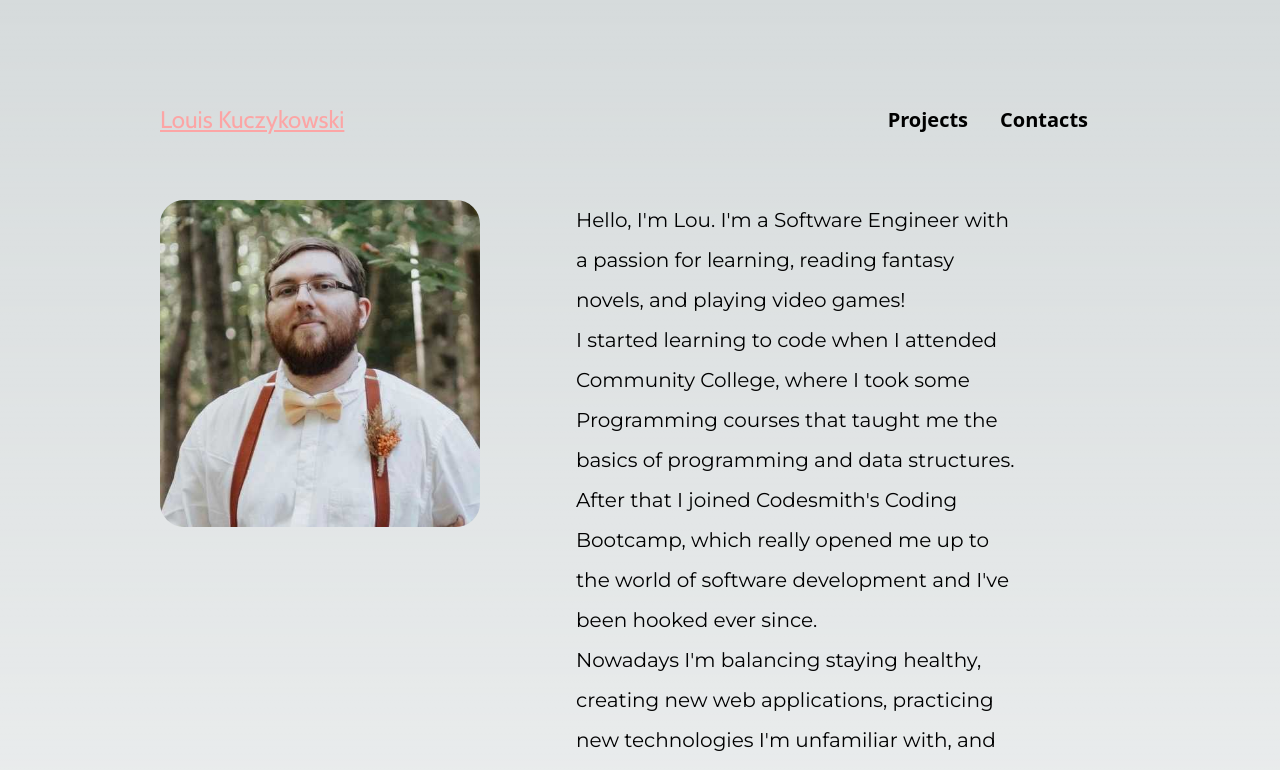
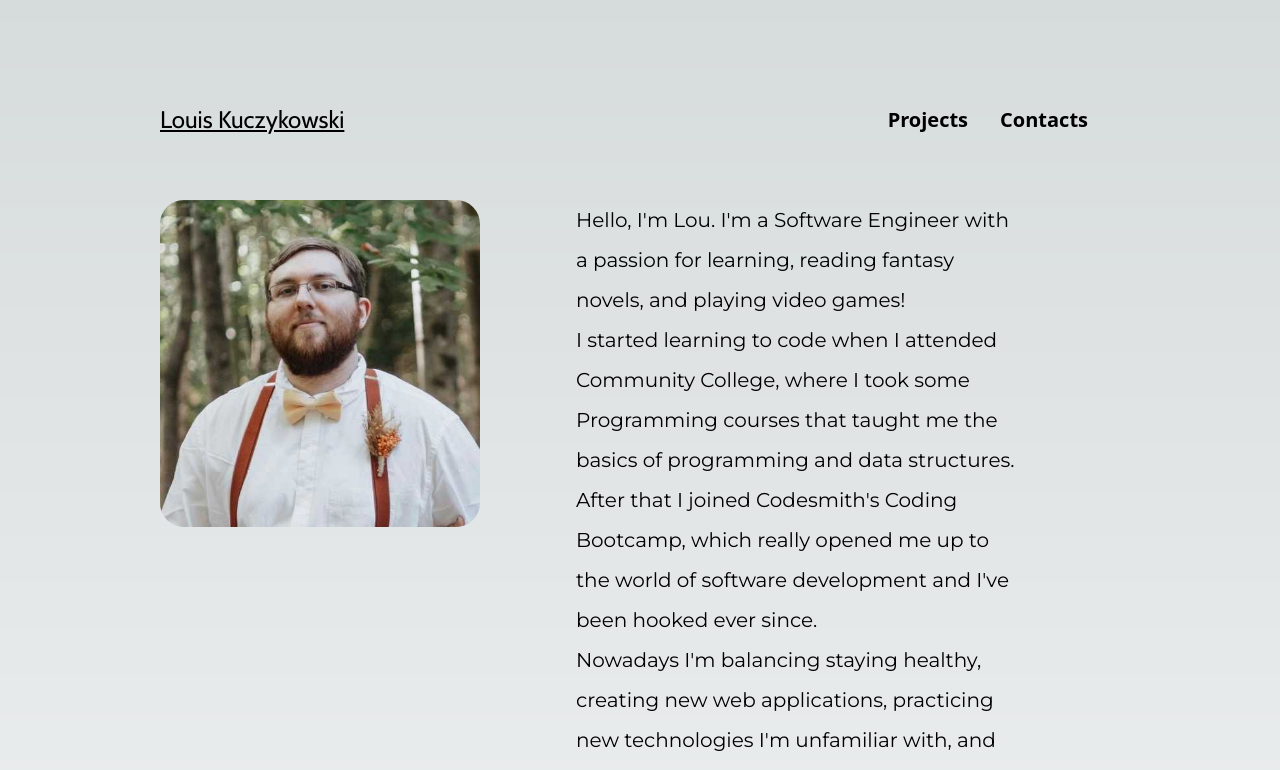
Before and after one commit to Louka3/lk-portfolio, a Next.js app: page / in a window 1280 px wide. Shown: the top 770 px of the page. Built offline with nearby package versions, Linux system fonts and the light colour scheme.

Commit message:
reverting changes from testing vercel redeployment

```diff
--- a/src/app/page.tsx
+++ b/src/app/page.tsx
@@ -6,7 +6,7 @@ export default function Home() {
     <>
       <main className="flex min-h-screen flex-col items-center pt-24">
         <nav className="w-p flex h-12 justify-between items-center mb-14">
-          <p className="w-auto text-2xl font-cabin underline text-red-300">
+          <p className="w-auto text-2xl font-cabin underline">
             Louis Kuczykowski
           </p>
           <ul className="font-bold  text-xl flex justify-end pr-8">
```
